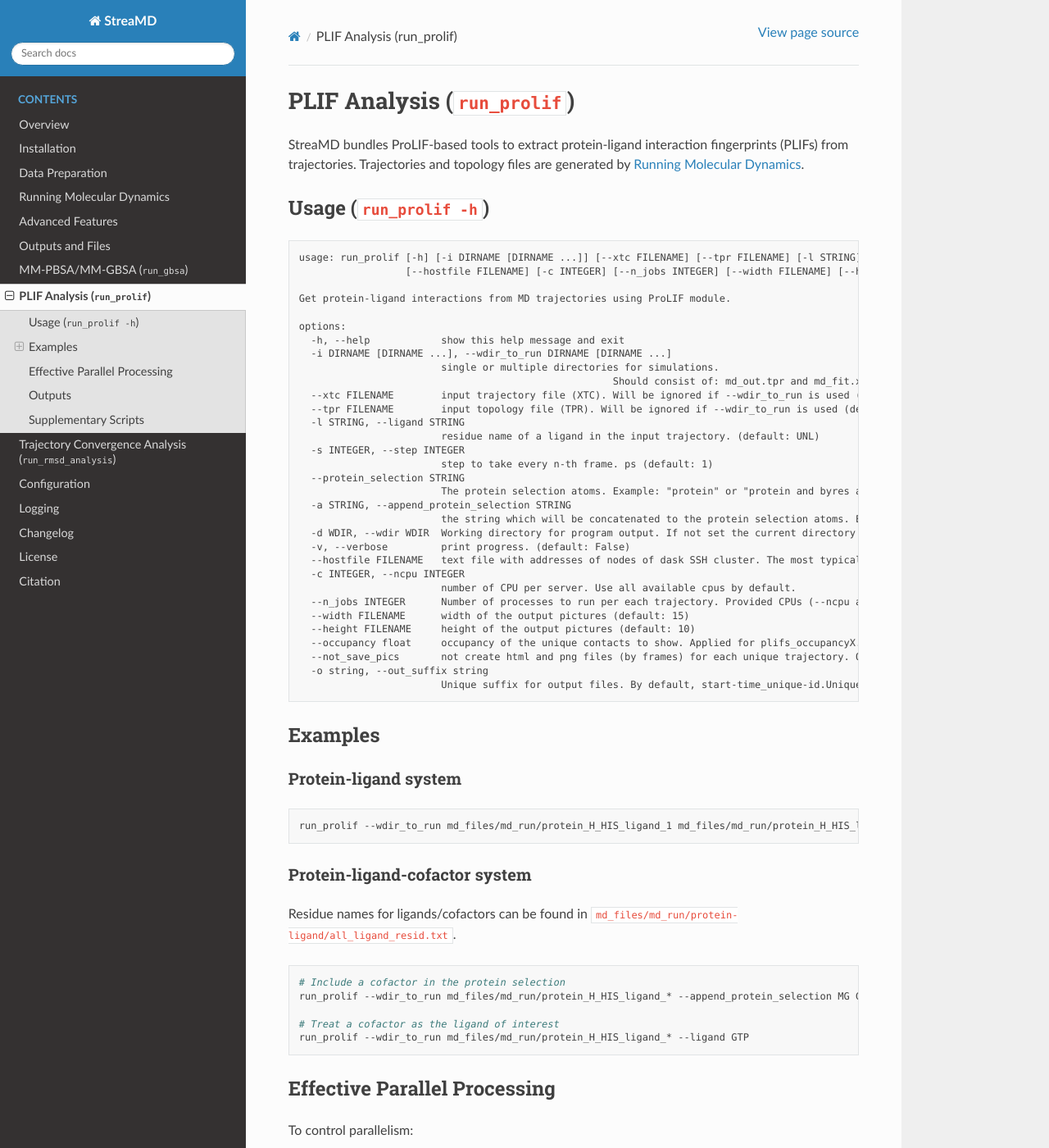
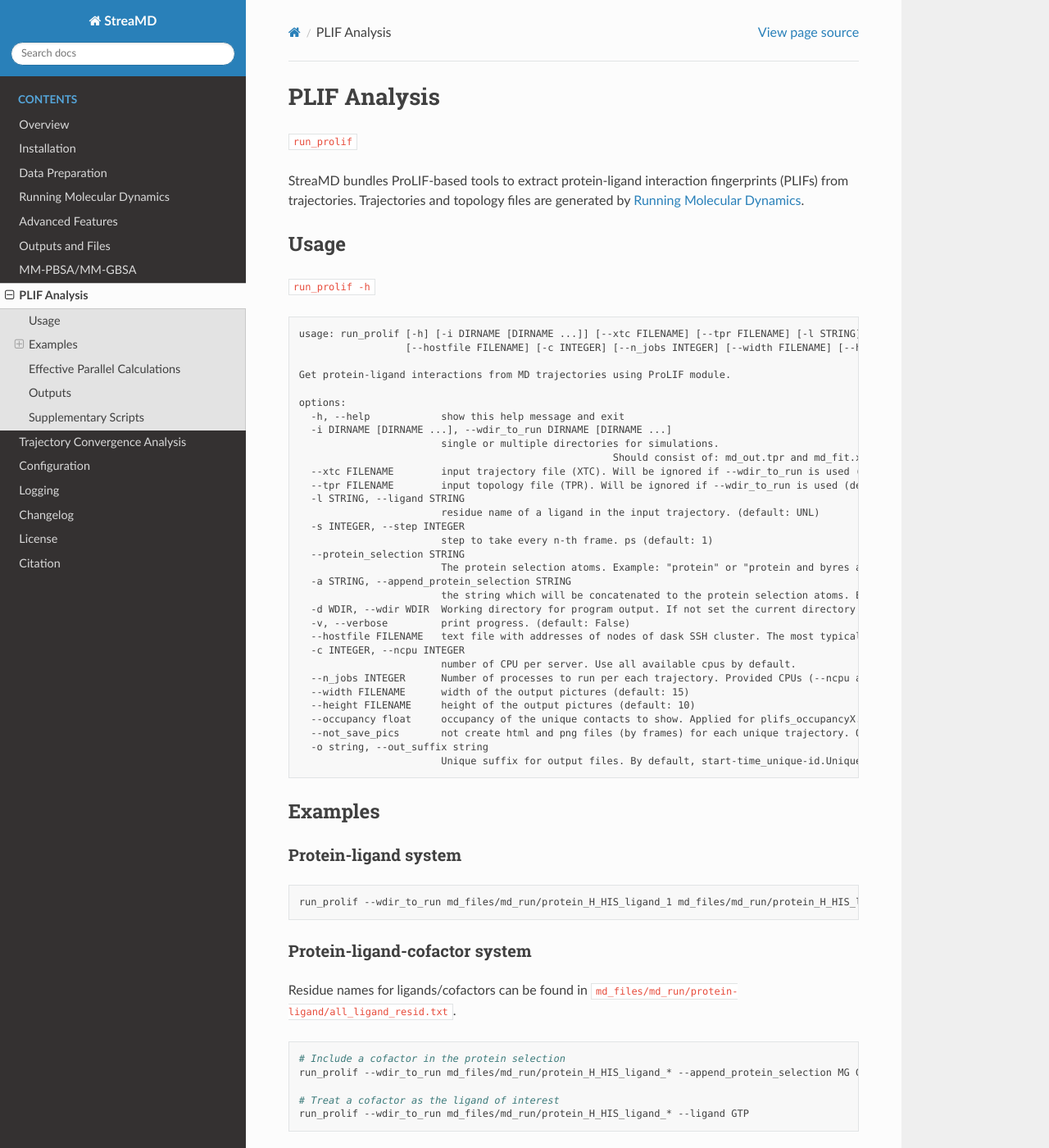
Before and after one commit to ci-lab-cz/streamd, a Sphinx documentation site: the page built from docs/plif.md, in a window 1280 px wide and 1400 px high. Shown: the whole window at 82% size. Built offline with Sphinx 7.4.7 and the Read the Docs theme 3.1.0, drawn with Linux system fonts in a browser that asks for light colours; some of the changed text lies outside the part shown.

Commit message:
update plif, gmx_mmpbsa docs section names

````diff
--- a/docs/plif.md
+++ b/docs/plif.md
@@ -1,8 +1,10 @@
-# PLIF Analysis (`run_prolif`)
+# PLIF Analysis
+`run_prolif`
 
 StreaMD bundles ProLIF-based tools to extract protein-ligand interaction fingerprints (PLIFs) from trajectories. Trajectories and topology files are generated by {doc}`running_md`.
 
-## Usage (`run_prolif -h`)
+## Usage
+`run_prolif -h`
 ```
 usage: run_prolif [-h] [-i DIRNAME [DIRNAME ...]] [--xtc FILENAME] [--tpr FILENAME] [-l STRING] [-s INTEGER] [--protein_selection STRING] [-a STRING] [-d WDIR] [-v]
                   [--hostfile FILENAME] [-c INTEGER] [--n_jobs INTEGER] [--width FILENAME] [--height FILENAME] [--occupancy float] [--not_save_pics] [-o string]
@@ -54,7 +56,7 @@
 run_prolif --wdir_to_run md_files/md_run/protein_H_HIS_ligand_* --ligand GTP
 ```
 
-## Effective Parallel Processing
+## Effective Parallel Calculations
 To control parallelism:
 1) `--ncpu`: maximum number of cores available (defaults to all CPUs).
 2) `--n_jobs`: number of processes per trajectory. StreaMD distributes `--ncpu` across trajectories and `--n_jobs`. By default, `--n_jobs` is capped (12) to avoid the ProLIF bottleneck; override explicitly if needed.
````
Also changed, not shown: docs/mm_pbsa.md (+5 -3 lines), docs/trajectory_convergence.md (+2 -1 lines).
